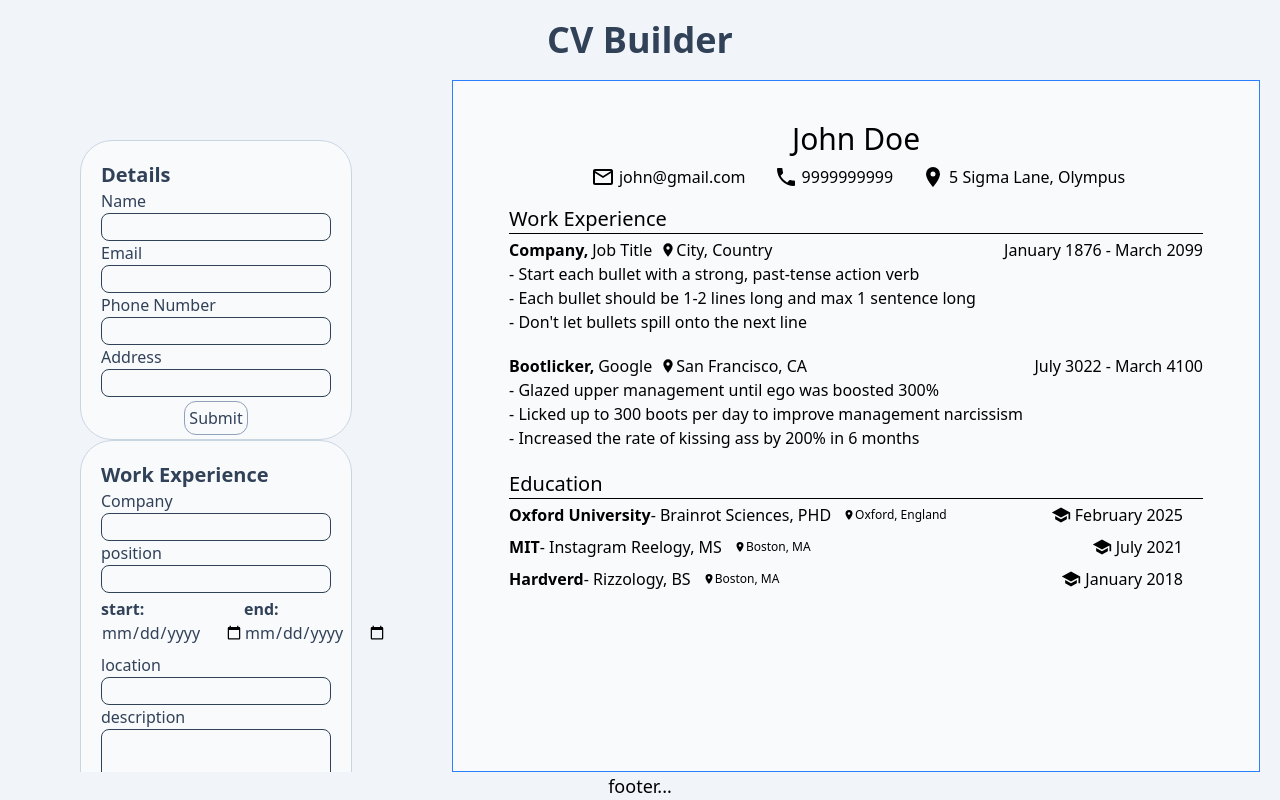
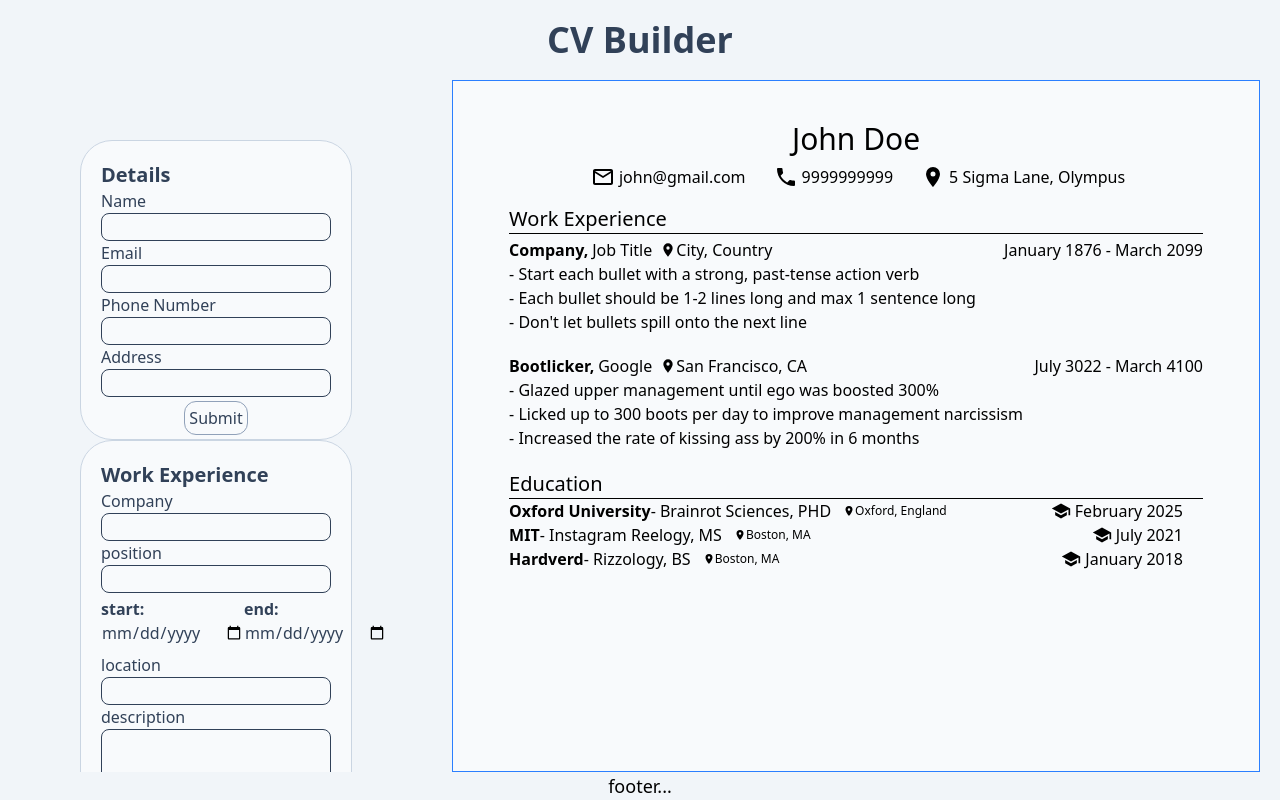
Before and after one commit to yskim308/cvApp, a React (Vite) app: page / in a window 1280 px wide. Built offline with nearby package versions, Linux system fonts and the light colour scheme.

Commit message:
remove margin between education inputs

```diff
--- a/src/components/viewComponents/EducationView.tsx
+++ b/src/components/viewComponents/EducationView.tsx
@@ -18,7 +18,7 @@ export default function EducationView({
       <hr></hr>
       {formData?.map((school) => {
         return (
-          <div className={`flex justify-between my-1`}>
+          <div className={`flex justify-between`}>
             <div className="flex">
               <span className="font-semibold">{school?.school}</span> -{" "}
               {school?.degree}
```
